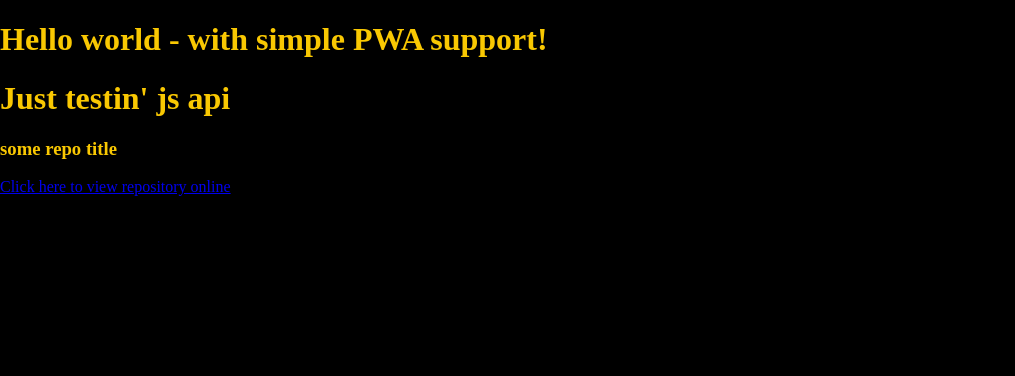
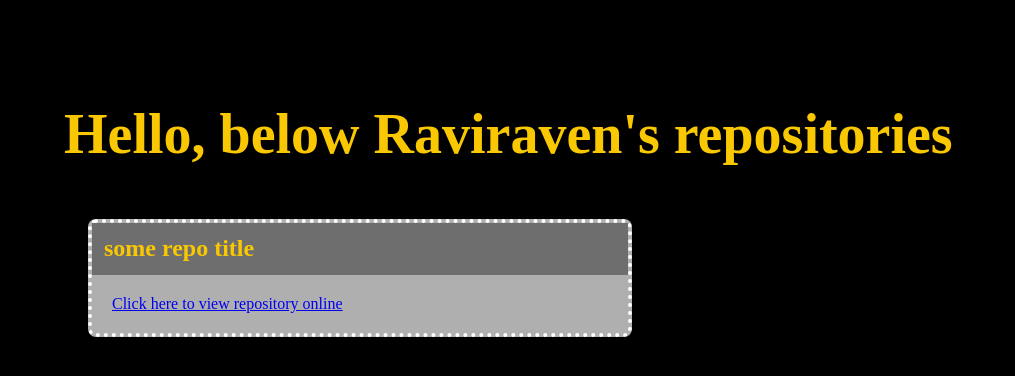
Before and after one commit to Raviraven/html-wtf-js-api, a plain HTML site: page src/content/index.html in a window 1280 px wide. Shown: the whole page, without its empty margins (0-1015 px from the left). Drawn offline with nearby package versions, Linux system fonts and the light colour scheme; files that its build step writes are made by us from their sources; no server answers; files whose address does not match are found by name.

Commit message:
scss: styles added

```diff
--- a/src/content/index.html
+++ b/src/content/index.html
@@ -15,19 +15,15 @@
 	<meta name="apple-mobile-web-app-capable" content="yes" />
 	<link rel="stylesheet" href="css/main.css" />
 </head>
-<body>
-	<h1>Hello world - with simple PWA support!</h1>
-
-	<header>
-		<h1>
-			Just testin' js api
-		</h1>
+<body class="body">
+	<header class="header">
+		<h1>Hello, below Raviraven's repositories</h1>
 	</header>
-	<main>
+	<main class="main">
 		<section class="container container--js">
 			<article class="repo">
 				<header class="repo_header">
-					<h3>some repo title</h3>
+					<p class='repo_header--paragraph'>some repo title</p>
 				</header>
 				<p class="repo_description">
 					<a href="#">Click here to view repository online</a>
@@ -36,6 +32,10 @@
 		</section>
 	</main>
 
+	<footer>
+
+	</footer>
+
 	<script src="js/main.js"></script>
 </body>
 </html>
--- a/src/js/main.js
+++ b/src/js/main.js
@@ -4,8 +4,8 @@
 var containerHTML = "";
 
 function createArticle(name, url){
-  var repo_description = `<p class='repo_description'><a href='${url}'>Click here to view repository online</a></p>`;
-  var repo_header = `<header class='repo_header'><h3>${name}</h3></header>`;
+  var repo_description = `<p class='repo_description'><a href='${url}' class='repo_url' target='blank'>Click here to view repository online</a></p>`;
+  var repo_header = `<header class='repo_header'><p class='repo_header--paragraph'>${name}</p></header>`;
   var article = `<article class='repo'>${repo_header}${repo_description}</article>`;
   containerHTML += article;
 }
--- a/src/scss/_variables.scss
+++ b/src/scss/_variables.scss
@@ -1,2 +1,4 @@
 $violet: #000;
 $yellow: #F9C802;
+
+$phone: 650px;
--- a/src/scss/main.scss
+++ b/src/scss/main.scss
@@ -13,4 +13,69 @@
 body {
   color: $yellow;
   background: $violet;
+
+  margin: 0 auto;
+  max-width: 100vw;
 }
+
+.body{
+  padding: 4rem;
+  display: grid;
+  grid-template-areas: 'header' 'content' 'footer';
+}
+
+.container{
+  padding: 0 1rem;
+  display: grid;
+  grid-template-columns: 1fr 1fr;
+
+  @media screen and (max-width: $phone) {
+    display: block;
+  }
+}
+
+.footer {
+  grid-area: footer;
+}
+
+.header{
+  grid-area: header;
+  font-size: 1.75rem;
+
+  @media screen and (max-width: $phone) {
+    font-size: 1.25rem;
+  }
+}
+
+.main {
+  grid-area: content;
+
+}
+
+.repo{
+  margin: 1rem 0.5rem;
+  border: 0.25rem dotted white;
+  background-color: #afafaf;
+  border-radius: 0.5rem;
+
+  &_description {
+    margin: 1rem;
+    padding: 0.25rem;
+  }
+
+  &_header {
+    font-size: 1.5rem;
+    padding: 0.5rem;
+    background-color: #6e6e6e;
+
+    &--paragraph {
+      margin: 0.25rem;
+      font-weight: bold;
+    }
+  }
+
+  &_url {
+    text-decoration: none;
+    color: rgb(37, 34, 34);
+  }
+}
```
